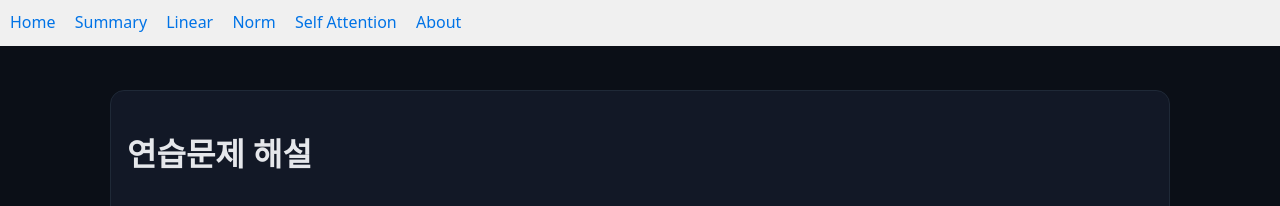
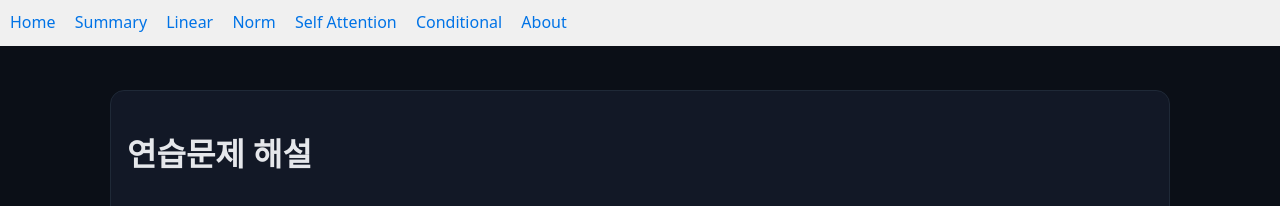
Before and after one commit to rainabak/rainabak.github.io, a Jekyll site: the page built from Conditional-solutions.html, in a window 1280 px wide. Shown: the top 206 px of the page. Built offline with Jekyll 4.4.1, drawn with Linux system fonts in a browser that asks for light colours.

Commit message:
Update nav.yml

```diff
--- a/_data/nav.yml
+++ b/_data/nav.yml
@@ -8,5 +8,7 @@
   url: /Norm.html
 - title: Self Attention
   url: /Sel-Attention.html
+- title: Conditional
+  url: /Conditional.html
 - title: About
   url: /about.html
```
